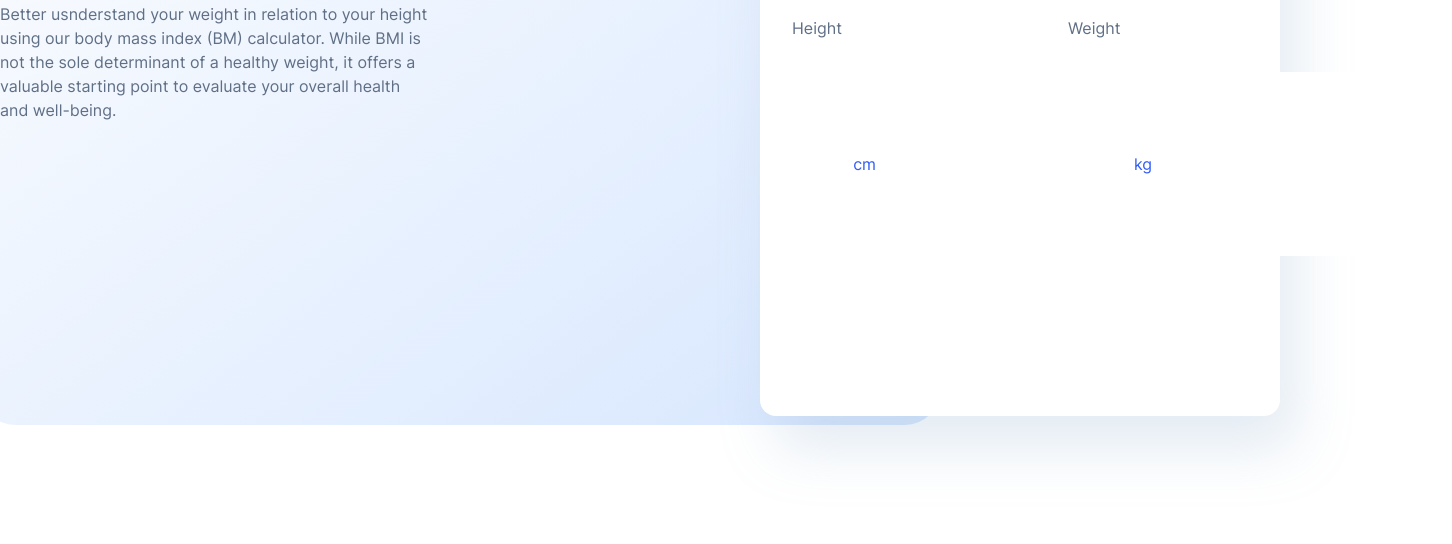
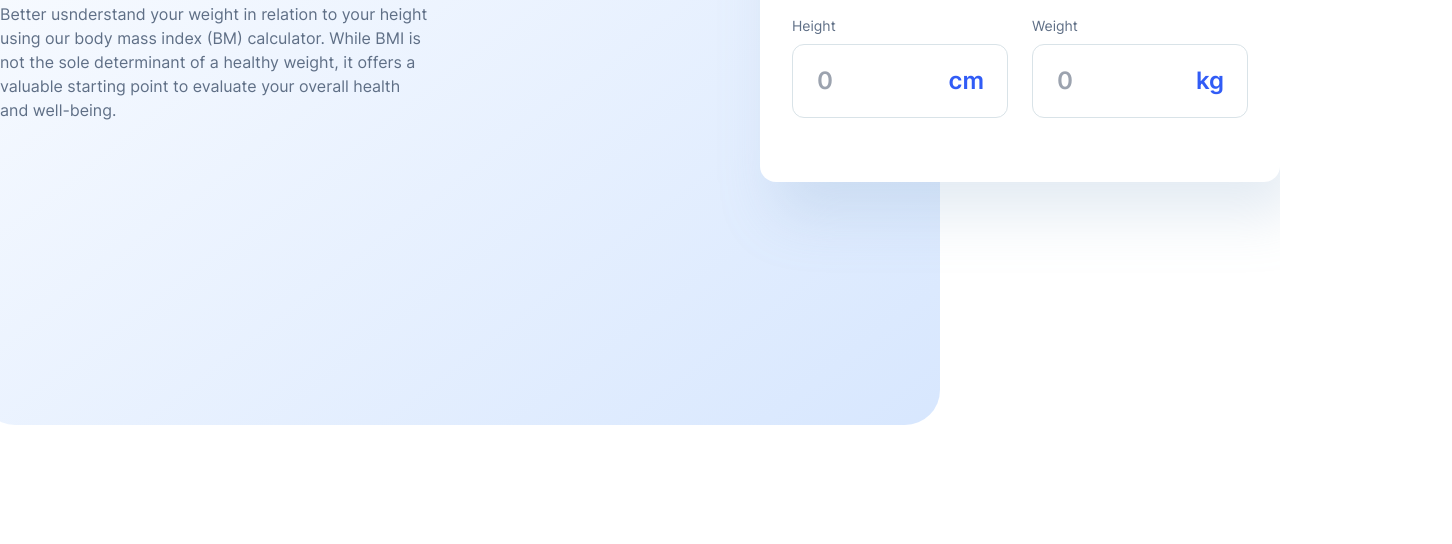
Before and after one commit to Ralatcode/BMI-Calculator, a website: page index.html in a window 1280 px wide. Shown: the part 312-856 px from the top of the page, 1452 px wide, since content can reach past the window. After the commit the page ends 800 px from the top, so only its background shows below. Drawn offline with Linux system fonts and the light colour scheme; files whose address does not match are found by name.

Commit message:
value input form

```diff
--- a/index.html
+++ b/index.html
@@ -37,35 +37,35 @@
                         </label>
                     </form>
 
-                    <form class="mb-24 md:mb-32 grid sm:grid-cols-2 gap-16 items-end lg:gap-24">
+                    <form class="mb-6 md:mb-8 grid sm:grid-cols-2 gap-4 items-end lg:gap-6">
                         <div class="relative">
                             <div>
-                                <label class="mb-8 block text-body-s text-dark-electric-blue">
+                                <label class="mb-2 block text-sm text-dark-electric-blue">
                                     Height<span class="sr-only">in cm</span>
                                 </label>
                                 <div class="relative">
-                                    <div class="absolute top-1/2 right-24 -translate-y-1/2 text-heading-m text-blue">
+                                    <div class="absolute top-1/2 right-6 -translate-y-1/2 text-2xl font-semibold text-blue">
                                         cm
                                     </div>
-                                    <input class="w-full pl-24 pr-72 py-20 rounded-12 border-borders border-1 text-heading-m text-gun-metal outline-blue" type="text" placeholder="0" name="centimeter">
+                                    <input class="w-full pl-6 pr-16 py-5 rounded-xl border-borders border-[0.0625rem] text-2xl font-semibold text-gun-metal outline-blue" type="text" placeholder="0" name="centimeter">
                                 </div>
                             </div>
-                            <p class="absolute text-body-s-bold text-red"></p>
+                            <p class="absolute text-sm font-semibold text-red"></p>
                         </div>
                         <div class="relative">
                             <div>
-                                <label class="mb-8 block text-body-s text-dark-electric-blue">
+                                <label class="mb-2 block text-sm text-dark-electric-blue">
                                     Weight
                                     <span class="sr-only">in kg</span>
                                 </label>
                                 <div class="relative">
-                                    <div class="absolute top-1/2 right-24 -translate-y-1/2 text-heading-m text-blue">
+                                    <div class="absolute top-1/2 right-6 -translate-y-1/2 text-2xl font-semibold text-blue">
                                         kg
                                     </div>
-                                    <input class="w-full pl-24 pr-72 py-20 rounded-12 border-borders border-1 text-heading-m text-gun-metal outline-blue" type="text" placeholder="0" name="kilogram">
+                                    <input class="w-full pl-6 pr-16 py-5 rounded-xl border-borders border-[0.0625rem] text-2xl font-semibold text-gun-metal outline-blue" type="text" placeholder="0" name="kilogram">
                                 </div>
                             </div>
-                            <p class="absolute text-body-s-bold text-red"></p>
+                            <p class="absolute text-sm font-semibold text-red"></p>
                         </div>
                     </form>
                 </section>
```
Also changed, not shown: css/main.css.
